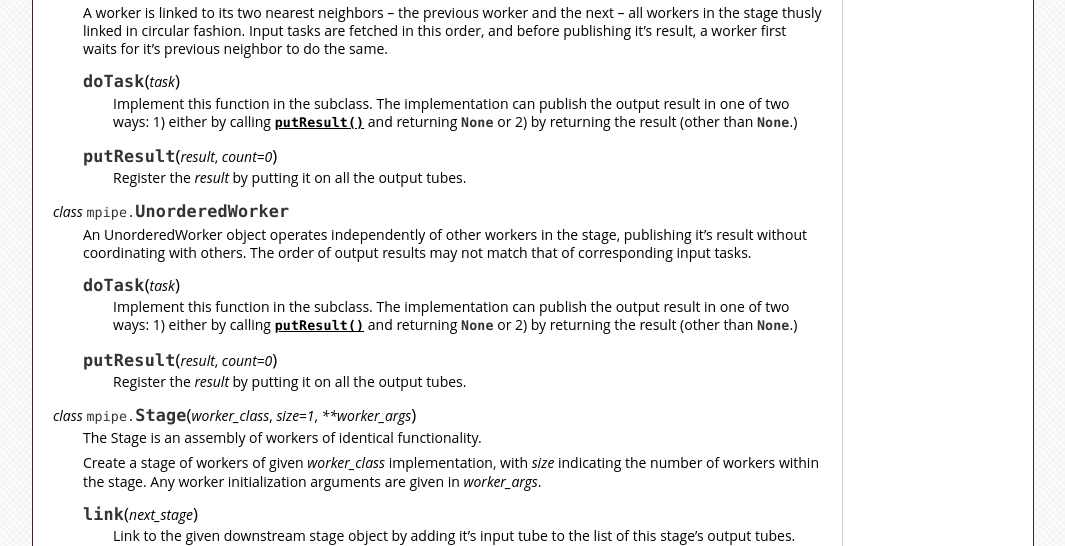
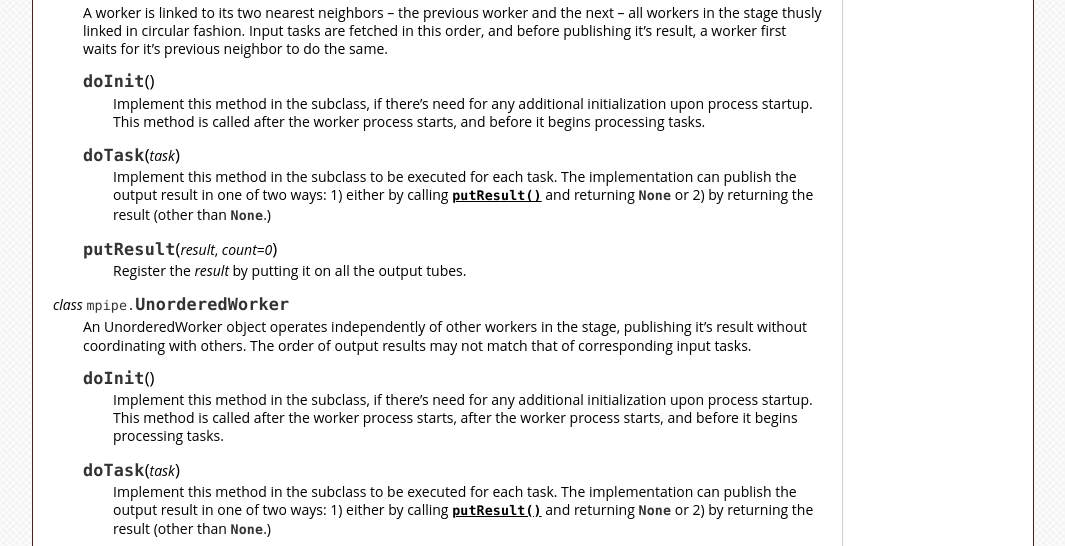
Before and after one commit to vmlaker/mpipe, a plain HTML site: page api.html in a window 1280 px wide. Shown: the part 254-800 px from the top of the page, without its empty margins (107-1172 px from the left). Drawn offline with Linux system fonts and the light colour scheme.

Commit message:
Updated gh-pages for commit 0691c9a0a7bab41ae6d41b7b57c8e95817ca887c

```diff
--- a/api.html
+++ b/api.html
@@ -113,9 +113,18 @@ in circular fashion.
 Input tasks are fetched in this order, and before publishing it&#8217;s result,
 a worker first waits for it&#8217;s previous neighbor to do the same.</p>
 <dl class="method">
+<dt id="mpipe.OrderedWorker.doInit">
+<tt class="descname">doInit</tt><big>(</big><big>)</big><a class="headerlink" href="#mpipe.OrderedWorker.doInit" title="Permalink to this definition">¶</a></dt>
+<dd><p>Implement this method in the subclass, if there&#8217;s need
+for any additional initialization upon process startup.
+This method is called after the worker process starts,
+and before it begins processing tasks.</p>
+</dd></dl>
+
+<dl class="method">
 <dt id="mpipe.OrderedWorker.doTask">
 <tt class="descname">doTask</tt><big>(</big><em>task</em><big>)</big><a class="headerlink" href="#mpipe.OrderedWorker.doTask" title="Permalink to this definition">¶</a></dt>
-<dd><p>Implement this function in the subclass.
+<dd><p>Implement this method in the subclass to be executed for each task.
 The implementation can publish the output result in one of two ways:
 1) either by calling <a class="reference internal" href="#mpipe.OrderedWorker.putResult" title="mpipe.OrderedWorker.putResult"><tt class="xref py py-meth docutils literal"><span class="pre">putResult()</span></tt></a> and returning <tt class="xref docutils literal"><span class="pre">None</span></tt> or
 2) by returning the result (other than <tt class="xref docutils literal"><span class="pre">None</span></tt>.)</p>
@@ -137,9 +146,19 @@ workers in the stage, publishing it&#8217;s result without coordinating
 with others. The order of output results may not match
 that of corresponding input tasks.</p>
 <dl class="method">
+<dt id="mpipe.UnorderedWorker.doInit">
+<tt class="descname">doInit</tt><big>(</big><big>)</big><a class="headerlink" href="#mpipe.UnorderedWorker.doInit" title="Permalink to this definition">¶</a></dt>
+<dd><p>Implement this method in the subclass, if there&#8217;s need
+for any additional initialization upon process startup.
+This method is called after the worker process starts,
+after the worker process starts,
+and before it begins processing tasks.</p>
+</dd></dl>
+
+<dl class="method">
 <dt id="mpipe.UnorderedWorker.doTask">
 <tt class="descname">doTask</tt><big>(</big><em>task</em><big>)</big><a class="headerlink" href="#mpipe.UnorderedWorker.doTask" title="Permalink to this definition">¶</a></dt>
-<dd><p>Implement this function in the subclass.
+<dd><p>Implement this method in the subclass to be executed for each task.
 The implementation can publish the output result in one of two ways:
 1) either by calling <a class="reference internal" href="#mpipe.UnorderedWorker.putResult" title="mpipe.UnorderedWorker.putResult"><tt class="xref py py-meth docutils literal"><span class="pre">putResult()</span></tt></a> and returning <tt class="xref docutils literal"><span class="pre">None</span></tt> or
 2) by returning the result (other than <tt class="xref docutils literal"><span class="pre">None</span></tt>.)</p>
@@ -317,7 +336,7 @@ only the task.</p>
 
     <div class="footer">
         &copy; Copyright 2013, Velimir Mlaker.
-      Last updated on Apr 24, 2013.
+      Last updated on Apr 27, 2013.
       Created using <a href="http://sphinx.pocoo.org/">Sphinx</a> 1.0.8.
     </div>
 
```
Also changed, not shown: about.html (+1 -1 lines), concepts.html (+1 -1 lines), cookbook.html (+1 -1 lines), docs.html (+1 -1 lines), download.html (+1 -1 lines), examples.html (+1 -1 lines), examples1.html (+1 -1 lines), examples2.html (+1 -1 lines), examples3.html (+1 -1 lines), genindex.html (+7 -1 lines), index.html (+1 -1 lines), py-modindex.html (+1 -1 lines), search.html (+1 -1 lines), _sources/api.txt, 1 more files, 1 other file.
